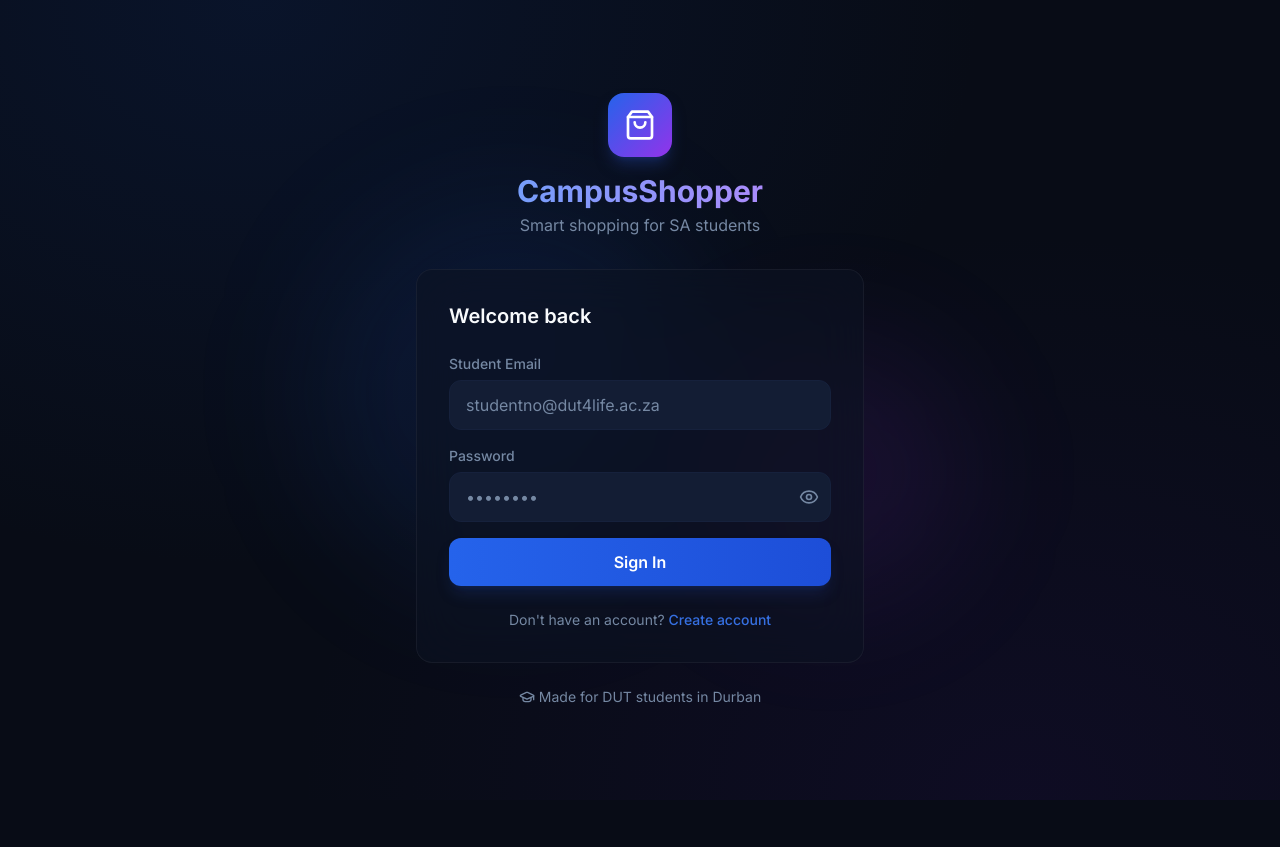
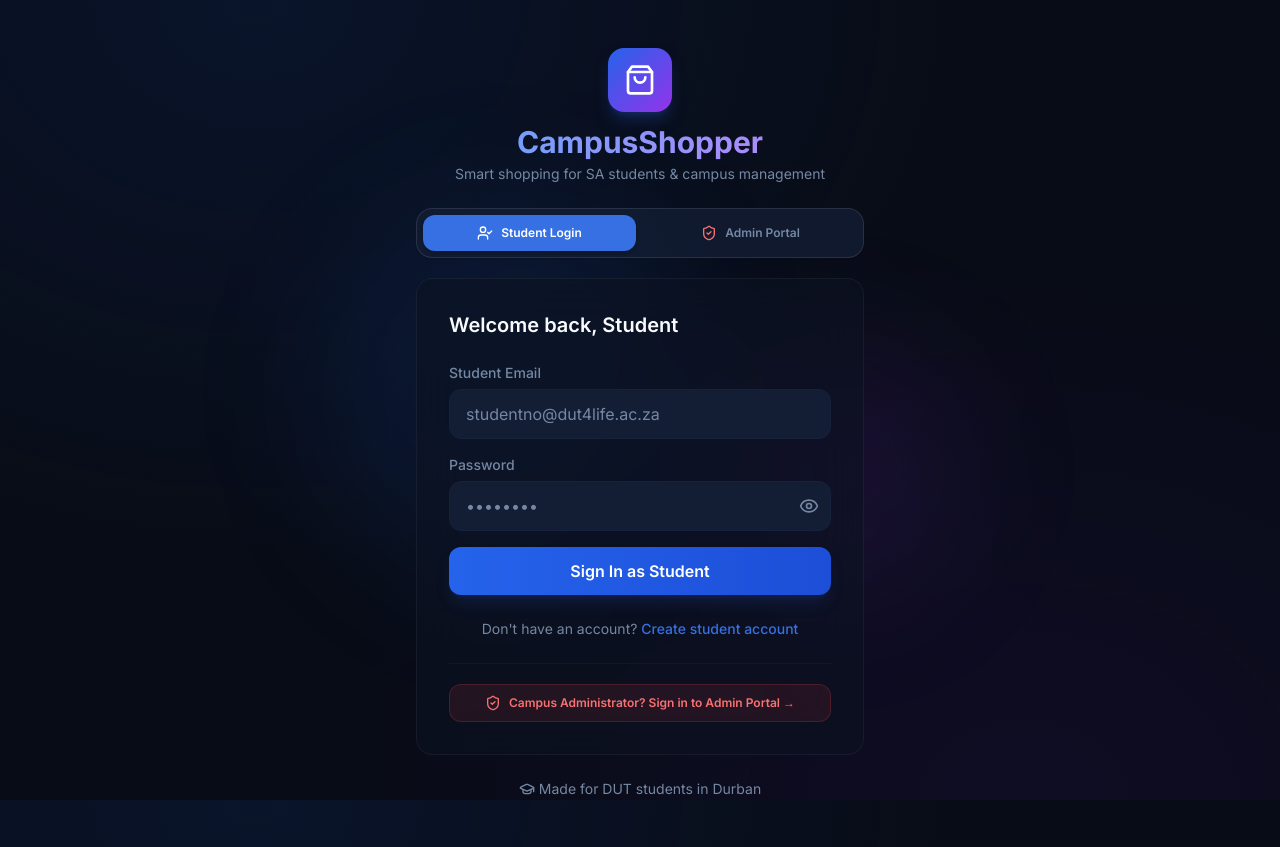
Before and after one commit to Mthobisi-dev/campus-shopper, a Next.js app: page /auth/login in a window 1280 px wide. Before the commit the page ends 800 px from the top, so only its background shows below. Built offline with nearby package versions, Linux system fonts and the light colour scheme; no server answers; the database is empty.

Commit message:
add admin login option to login and signup pages

```diff
--- a/src/app/auth/login/page.tsx
+++ b/src/app/auth/login/page.tsx
@@ -4,7 +4,7 @@ import { useState } from 'react';
 import { useRouter } from 'next/navigation';
 import Link from 'next/link';
 import { createClient } from '@/lib/supabase/client';
-import { Eye, EyeOff, GraduationCap, ShoppingBag, Loader2 } from 'lucide-react';
+import { Eye, EyeOff, GraduationCap, ShoppingBag, Loader2, ShieldCheck, UserCheck } from 'lucide-react';
 
 export default function LoginPage() {
   const router = useRouter();
@@ -42,17 +42,36 @@ export default function LoginPage() {
 
       <div className="w-full max-w-md relative">
         {/* Logo */}
-        <div className="text-center mb-8">
-          <div className="inline-flex items-center justify-center w-16 h-16 bg-gradient-to-br from-blue-600 to-purple-600 rounded-2xl mb-4 shadow-lg shadow-blue-900/50">
+        <div className="text-center mb-6">
+          <div className="inline-flex items-center justify-center w-16 h-16 bg-gradient-to-br from-blue-600 to-purple-600 rounded-2xl mb-3 shadow-lg shadow-blue-900/50">
             <ShoppingBag className="w-8 h-8 text-white" />
           </div>
           <h1 className="text-3xl font-bold gradient-text">CampusShopper</h1>
-          <p className="text-muted-foreground mt-1">Smart shopping for SA students</p>
+          <p className="text-muted-foreground mt-1 text-sm">Smart shopping for SA students & campus management</p>
+        </div>
+
+        {/* Login Role Selector Tabs */}
+        <div className="flex gap-2 p-1.5 bg-secondary/80 rounded-2xl mb-5 border border-white/10 shadow-sm">
+          <button
+            type="button"
+            className="flex-1 py-2.5 px-3 rounded-xl font-semibold text-xs flex items-center justify-center gap-2 bg-primary text-white shadow-md"
+          >
+            <UserCheck className="w-4 h-4" />
+            Student Login
+          </button>
+          <Link
+            href="/admin/login"
+            id="role-switch-admin"
+            className="flex-1 py-2.5 px-3 rounded-xl font-semibold text-xs flex items-center justify-center gap-2 text-muted-foreground hover:text-white hover:bg-white/5 transition-all"
+          >
+            <ShieldCheck className="w-4 h-4 text-red-400" />
+            Admin Portal
+          </Link>
         </div>
 
         {/* Card */}
         <div className="glass-card p-8">
-          <h2 className="text-xl font-semibold mb-6">Welcome back</h2>
+          <h2 className="text-xl font-semibold mb-6">Welcome back, Student</h2>
 
           <form onSubmit={handleLogin} className="space-y-4">
             <div>
@@ -112,7 +131,7 @@ export default function LoginPage() {
                   Signing in...
                 </>
               ) : (
-                'Sign In'
+                'Sign In as Student'
               )}
             </button>
           </form>
@@ -120,9 +139,21 @@ export default function LoginPage() {
           <p className="text-center text-sm text-muted-foreground mt-6">
             Don&apos;t have an account?{' '}
             <Link href="/auth/signup" className="text-primary hover:underline font-medium">
-              Create account
+              Create student account
             </Link>
           </p>
+
+          {/* Dedicated Admin Login Banner */}
+          <div className="mt-6 pt-5 border-t border-border/50 text-center">
+            <Link
+              href="/admin/login"
+              id="btn-admin-portal-link"
+              className="inline-flex items-center justify-center gap-2 text-xs font-semibold text-red-400 hover:text-red-300 bg-red-500/10 hover:bg-red-500/20 border border-red-500/20 rounded-xl px-4 py-2.5 transition-all w-full"
+            >
+              <ShieldCheck className="w-4 h-4 text-red-400" />
+              Campus Administrator? Sign in to Admin Portal →
+            </Link>
+          </div>
         </div>
 
         {/* Footer */}
--- a/src/app/auth/signup/page.tsx
+++ b/src/app/auth/signup/page.tsx
@@ -242,6 +242,15 @@ export default function SignupPage() {
               Sign in
             </Link>
           </p>
+
+          <div className="mt-6 pt-5 border-t border-border/50 text-center">
+            <Link
+              href="/admin/login"
+              className="inline-flex items-center justify-center gap-2 text-xs font-semibold text-red-400 hover:text-red-300 bg-red-500/10 hover:bg-red-500/20 border border-red-500/20 rounded-xl px-4 py-2.5 transition-all w-full"
+            >
+              🛡️ Campus Administrator? Sign in to Admin Portal →
+            </Link>
+          </div>
         </div>
 
         <div className="flex items-center justify-center gap-1 mt-6 text-sm text-muted-foreground">
```
